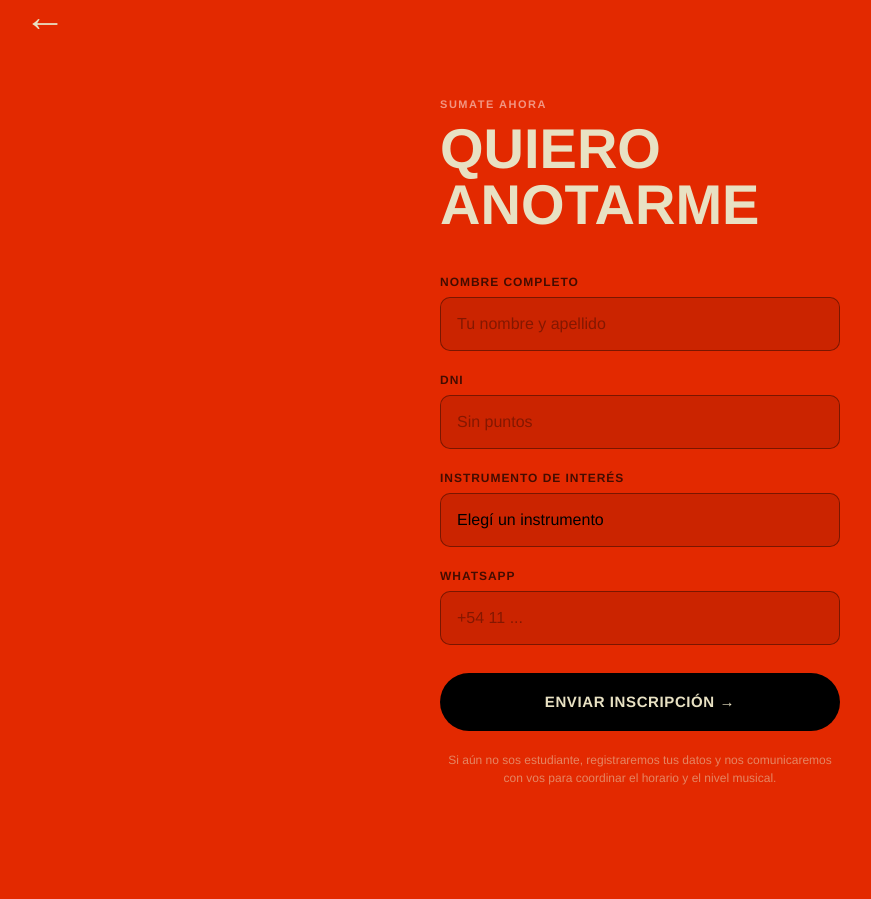
After one commit to Venezia-Design/Desarrollo-Web-A-Todo-Ritmo, a PHP site: page /anotarme.php in a window 1280 px wide. The commit adds this page. Shown: the whole page, without its empty margins (0-871 px from the left). Run offline with PHP 8.4, Linux system fonts and the light colour scheme; data that the repository does not hold is empty; some web fonts are replaced.

Commit message:
nueva pagina anotarme

```diff
--- /dev/null
+++ b/anotarme.php
@@ -0,0 +1,135 @@
+<?php
+include 'conn.php';
+if (session_status() === PHP_SESSION_NONE) {
+    session_start();
+}
+
+$erroresForm = $_SESSION['errores_form'] ?? [];
+$datosForm = $_SESSION['datos_form'] ?? [];
+unset($_SESSION['errores_form'], $_SESSION['datos_form']);
+
+$instrumentos = [];
+$res = $conn->query("SELECT id_instrumentos, nombre_de_instrumento FROM instrumentos");
+while ($row = $res->fetch_assoc()) {
+    $instrumentos[$row['id_instrumentos']] = [
+        'nombre' => $row['nombre_de_instrumento']
+    ];
+}
+?>
+<!DOCTYPE html>
+<html lang="es">
+<head>
+    <meta charset="UTF-8">
+    <meta name="viewport" content="width=device-width, initial-scale=1.0">
+    <title>A Todo Ritmo — Anotarme</title>
+    <link href="https://cdn.jsdelivr.net/npm/bootstrap@5.3.3/dist/css/bootstrap.min.css" rel="stylesheet">
+    <link rel="stylesheet" href="https://use.typekit.net/lqo1wek.css">
+    <link rel="stylesheet" href="style.css">
+</head>
+<body>
+    <section class="seccion seccion--rojo" style="min-height:100vh; display:flex; align-items:center; justify-content:center; position:relative;">
+        <a href="home.php" style="position:absolute; top:24px; left:24px; color:var(--crema); font-size:42px; line-height:1; z-index:10;" aria-label="Volver al sitio">←</a>
+        <div style="width:100%; max-width:400px;">
+            <div class="seccion__header">
+                <p class="seccion__eyebrow seccion__eyebrow--claro">Sumate ahora</p>
+                <h2 class="seccion__titulo seccion__titulo--claro seccion__titulo--sans">Quiero anotarme</h2>
+            </div>
+
+            <form class="form-atr" id="form-atr" action="inscribir.php" method="POST">
+
+            <div class="form-atr__group">
+            <label class="form-atr__label" for="f-nombre">Nombre completo</label>
+            <input
+                class="form-atr__input<?php echo isset($erroresForm['nombre']) ? ' form-atr__input--error' : ''; ?>"
+                id="f-nombre"
+                name="nombre"
+                type="text"
+                placeholder="Tu nombre y apellido"
+                value="<?php echo htmlspecialchars($datosForm['nombre'] ?? ''); ?>">
+            <?php if (isset($erroresForm['nombre'])): ?>
+                <p class="form-atr__advertencia"><?php echo htmlspecialchars($erroresForm['nombre']); ?></p>
+            <?php endif; ?>
+            </div>
+
+            <div class="form-atr__group">
+            <label class="form-atr__label" for="f-dni">DNI</label>
+            <input
+                class="form-atr__input<?php echo isset($erroresForm['dni']) ? ' form-atr__input--error' : ''; ?>"
+                id="f-dni"
+                name="dni"
+                type="text"
+                inputmode="numeric"
+                placeholder="Sin puntos"
+                value="<?php echo htmlspecialchars($datosForm['dni'] ?? ''); ?>">
+            <?php if (isset($erroresForm['dni'])): ?>
+                <p class="form-atr__advertencia"><?php echo htmlspecialchars($erroresForm['dni']); ?></p>
+            <?php endif; ?>
+            </div>
+
+            <div class="form-atr__group">
+            <label class="form-atr__label" for="f-instrumento">Instrumento de interés</label>
+            <select
+                class="form-atr__input form-atr__select<?php echo isset($erroresForm['instrumento']) ? ' form-atr__input--error' : ''; ?>"
+                id="f-instrumento"
+                name="instrumento">
+
+                <option value="" disabled <?php echo empty($datosForm['instrumento']) ? 'selected' : ''; ?>>Elegí un instrumento</option>
+
+                <?php foreach ($instrumentos as $id => $inst): ?>
+                    <option value="<?php echo $id; ?>" <?php echo (isset($datosForm['instrumento']) && (string)$datosForm['instrumento'] === (string)$id) ? 'selected' : ''; ?>>
+                        <?php echo htmlspecialchars($inst['nombre']); ?>
+                    </option>
+                <?php endforeach; ?>
+
+            </select>
+            <?php if (isset($erroresForm['instrumento'])): ?>
+                <p class="form-atr__advertencia"><?php echo htmlspecialchars($erroresForm['instrumento']); ?></p>
+            <?php endif; ?>
+            </div>
+
+            <div class="form-atr__group">
+                    <label class="form-atr__label" for="f-tel">WhatsApp</label>
+
+                <input
+                    class="form-atr__input<?php echo isset($erroresForm['whatsapp']) ? ' form-atr__input--error' : ''; ?>"
+                    id="f-tel"
+                    name="whatsapp"
+                    type="tel"
+                    inputmode="tel"
+                    placeholder="+54 11 ..."
+                    value="<?php echo htmlspecialchars($datosForm['whatsapp'] ?? ''); ?>">
+
+                <?php if (isset($erroresForm['whatsapp'])): ?>
+                    <p class="form-atr__advertencia"><?php echo htmlspecialchars($erroresForm['whatsapp']); ?></p>
+                <?php endif; ?>
+            </div>
+
+            <button
+                class="form-atr__submit"
+                id="form-submit"
+                type="submit">
+
+                Enviar inscripción →
+
+            </button>
+
+            <p class="form-atr__nota">
+                Si aún no sos estudiante, registraremos tus datos y nos comunicaremos con vos para coordinar el horario y el nivel musical.
+            </p>
+
+            </form>
+
+            <?php if (isset($_GET['ok'])): ?>
+              <div class="form-exito">
+                <div class="form-exito__icono">🎶</div>
+                <h3 class="form-exito__titulo">¡Listo!</h3>
+                <p class="form-exito__texto">
+                  Recibimos tu inscripción.
+                  En las próximas 48 hs nos vamos a comunicar con vos por WhatsApp.
+                </p>
+              </div>
+            <?php endif; ?>
+        </div>
+    </section>
+</body>
+</html>
--- a/inscribir.php
+++ b/inscribir.php
@@ -36,7 +36,7 @@ if (!empty($errores)) {
         'instrumento' => $instrumento,
         'whatsapp' => $whatsapp,
     ];
-    header("Location: home.php#anotarme");
+    header("Location: anotarme.php");
     exit;
 }
 
@@ -47,7 +47,7 @@ $stmt->execute();
 $resultado = $stmt->get_result();
 
 if ($resultado->num_rows > 0) {
-    header("Location: home.php?ok=2#anotarme");
+    header("Location: anotarme.php");
     exit;
 }
 
@@ -69,7 +69,7 @@ $stmt->bind_param(
 );
 
 if ($stmt->execute()) {
-    header("Location: home.php?ok=1#anotarme");
+    header("Location: anotarme.php");
 } else {
     echo "Error al guardar: " . $stmt->error;
 }
--- a/style.css
+++ b/style.css
@@ -23,7 +23,11 @@
   --bordo:  #5E1100;
   --salmon: #F19682;
   --negro:  #000000;
-  --advertencia: #000000; /* NUEVO */
+  --advertencia: #000000;
+
+  html {
+  scroll-behavior: smooth;
+}
 
   --font-body:    'neue-haas-grotesk-text', Helvetica, Arial, sans-serif;
   --font-heading: 'neue-haas-grotesk-display', Helvetica, Arial, sans-serif;
```
Also changed, not shown: home.php (+13 -102 lines).
